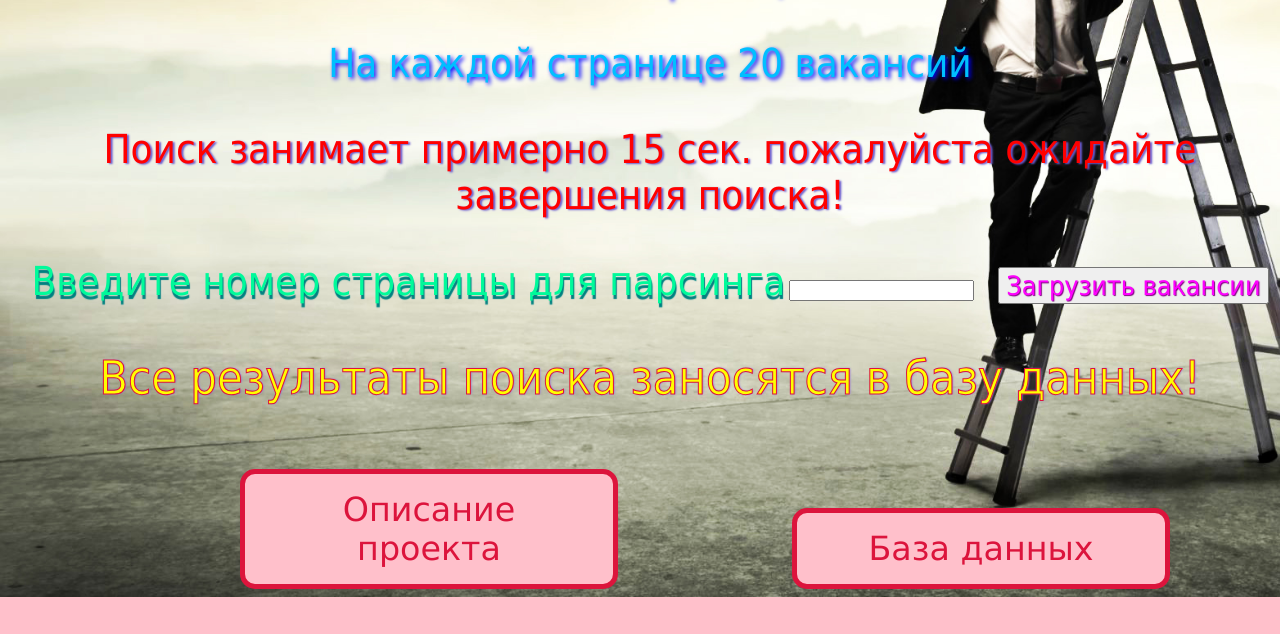
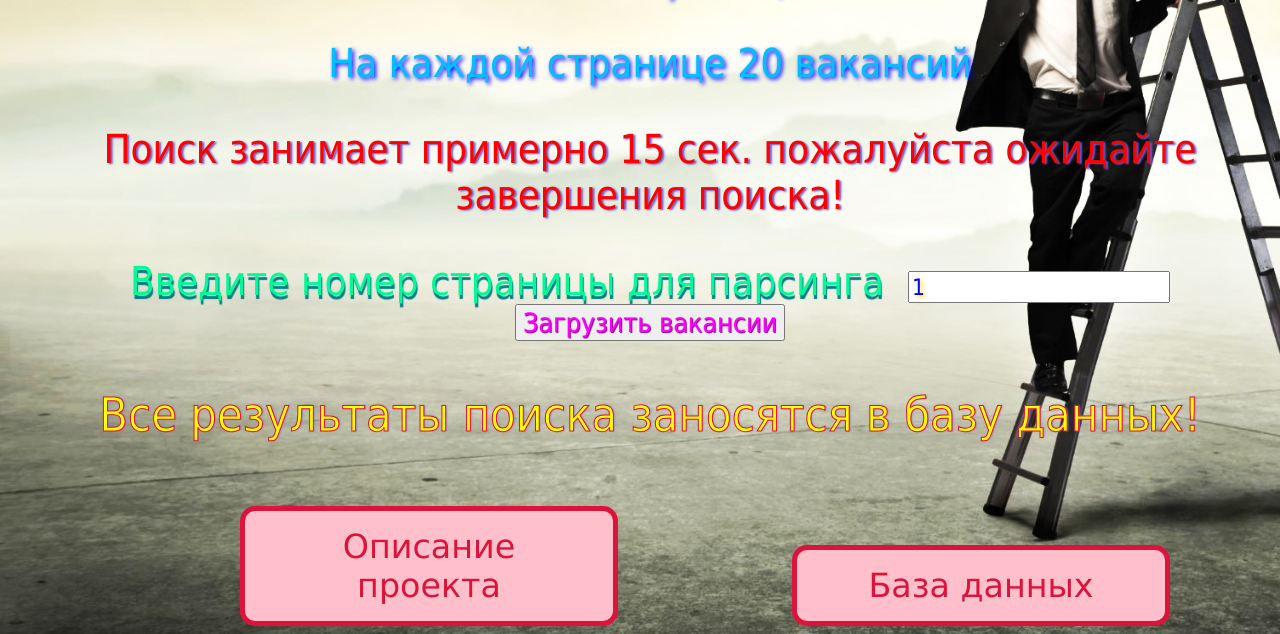
Before and after one commit to Lirikman/Python_lesson_17_1, a Flask app: page /vacancies.html in a window 1280 px wide. Shown: the part 332-966 px from the top of the page. Before the commit the page ends 929 px from the top, so only its background shows below. Run offline with Flask 3, Linux system fonts and the light colour scheme.

Commit message:
parsing rabota19.ru

```diff
--- a/main.py
+++ b/main.py
@@ -41,7 +41,7 @@ def parsing():
         all_page = page[-2].text
         return render_template('parsing.html', all_page=all_page)
     else:
-        return 'Пока не знаю что'
+        pass
 
 
 @app.route('/base.html', methods=['POST', 'GET'])
--- a/static/css/parsing.css
+++ b/static/css/parsing.css
@@ -60,6 +60,14 @@ body{
     margin-left: 20px;
     }
 
+.number{
+    color: #0000FF;
+    font-size: 17pt;
+    text-shadow: 2px 2px 4px #FFD700;
+    font-family: tahoma, "Times New Roman", serif;
+    margin-left: 20px;
+    }
+
 .search{
     color: #FF00FF;
     font-size: 20pt;
--- a/templates/parsing.html
+++ b/templates/parsing.html
@@ -14,7 +14,7 @@
 <form action="/vacancies.html" target="_blank" method="post">
     <p>
         <label class="change_str">Введите номер страницы для парсинга</label>
-        <input type="number" name="number">
+        <input class="number" type="number" value="1" name="number">
         <input class="search" align="center" type="submit" value="Загрузить вакансии">
     </p>
 </form>
```
Also changed, not shown: my_base.db.
